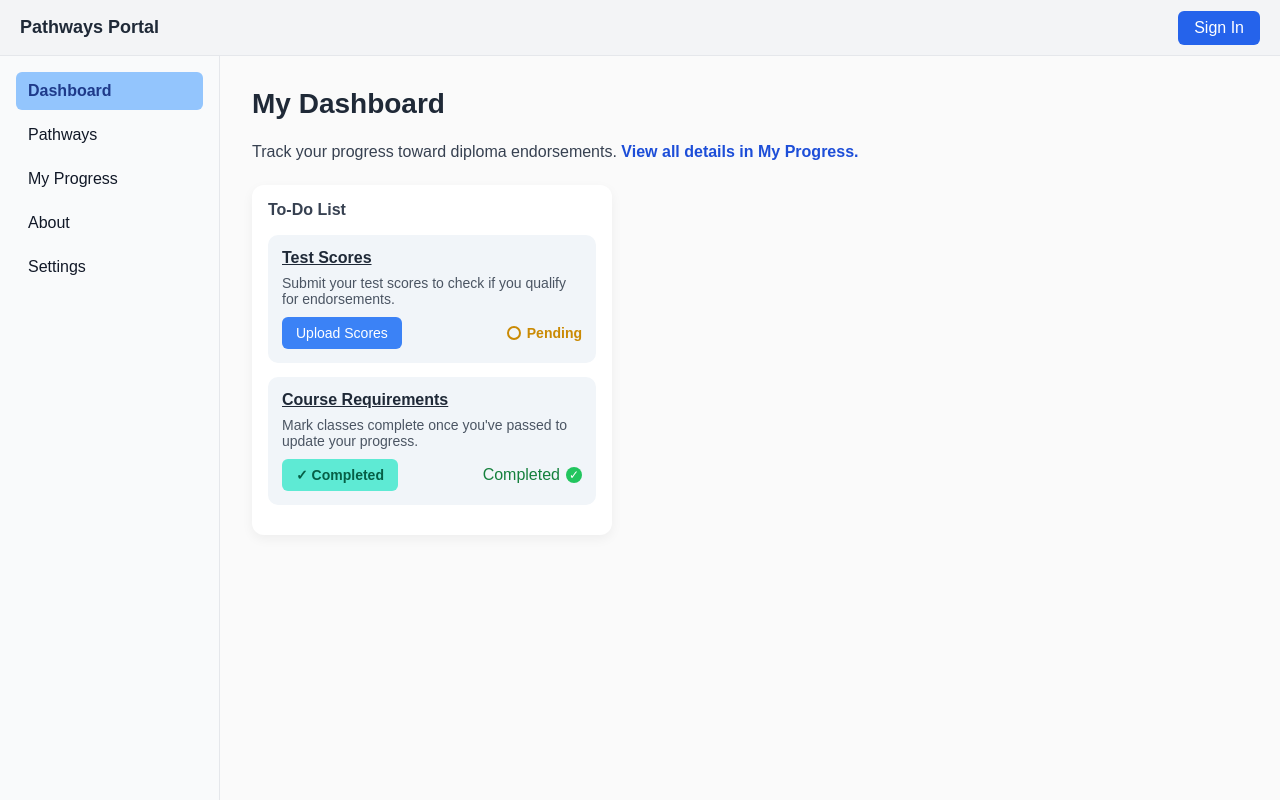
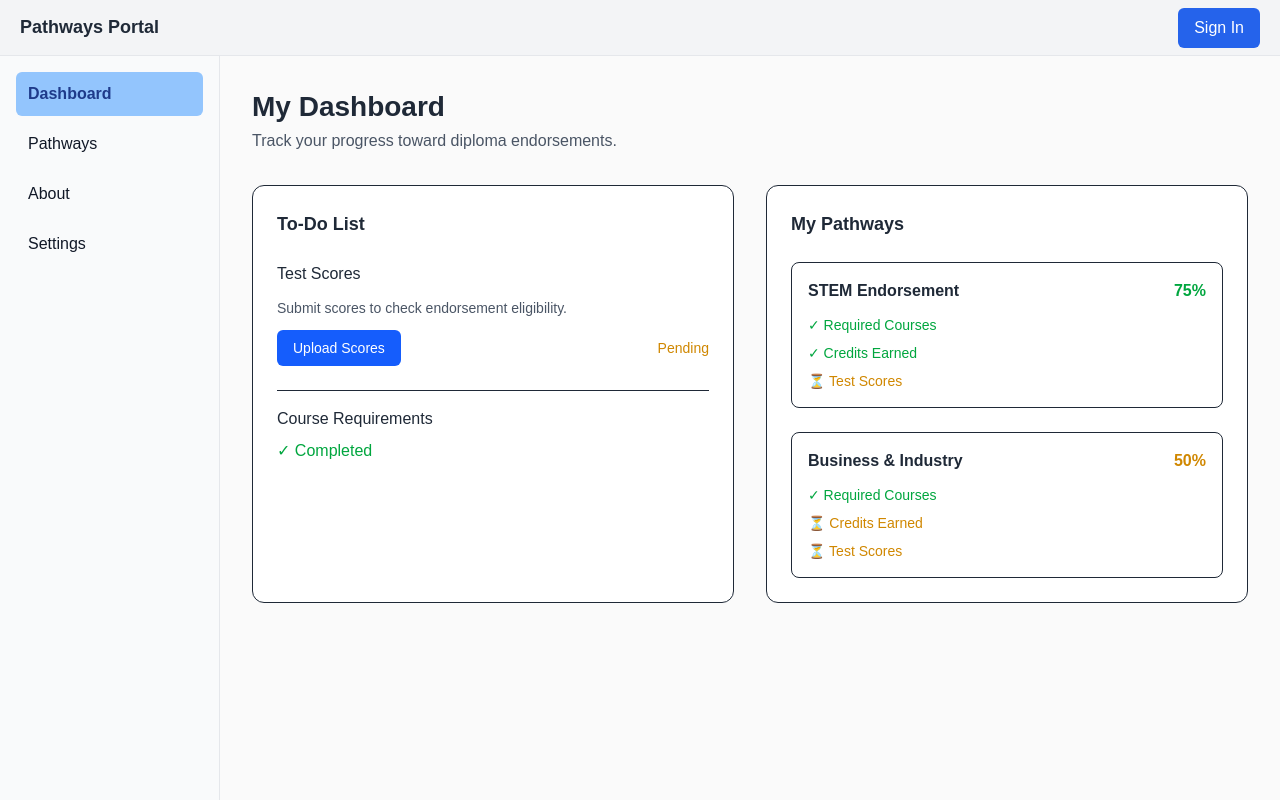
Before and after one commit to NCHS-Software-Engineering/NCHS-pathways-app, a Next.js app in the folder pathways-app/: page /dashboard in a window 1280 px wide. Built offline with nearby package versions, Linux system fonts and the light colour scheme.

Commit message:
Change dashboard layout to side by side

```diff
--- a/pathways-app/app/dashboard/page.tsx
+++ b/pathways-app/app/dashboard/page.tsx
@@ -1,67 +1,175 @@
+"use client";
+
+import { useState } from "react";
 import Link from "next/link";
+export default function DashboardPage() {
+  const [showModal, setShowModal] = useState(false);
+  const [pathway, setPathway] = useState("");
 
-export default function DashboardPage() {
+  function openPathway(name) {
+    setPathway(name);
+    setShowModal(true);
+  }
+
   return (
     <>
+      {/* Header */}
       <header>
         <h1>Pathways Portal</h1>
         <Link href="/signin">Sign In</Link>
       </header>
 
       <div className="container">
+        {/* Sidebar */}
         <aside>
           <nav>
             <Link className="active" href="/dashboard">Dashboard</Link>
             <Link href="/pathways">Pathways</Link>
-            <Link href="/progress">My Progress</Link>
             <Link href="/about">About</Link>
             <Link href="/settings">Settings</Link>
           </nav>
         </aside>
 
-        <main>
-          <h2>My Dashboard</h2>
-
-          <div className="subtitle">
-            Track your progress toward diploma endorsements.{" "}
-            <Link href="/progress">View all details in My Progress.</Link>
+        <main className="flex-1 p-8 space-y-8">
+          <div>
+            <h2 className="text-2xl font-semibold">My Dashboard</h2>
+            <p className="text-gray-600 mt-1">
+              Track your progress toward diploma endorsements.
+            </p>
           </div>
 
-          <div className="card">
-            <h3>To-Do List</h3>
+          {/* ===== GRID ===== */}
+          <div className="grid grid-cols-1 lg:grid-cols-2 gap-8">
+            {/* ===== TO-DO ===== */}
+            <div className="bg-white rounded-xl border p-6 space-y-6">
+              <h3 className="font-semibold text-lg">To-Do List</h3>
 
-            <div className="section">
-              <div className="section-title">Test Scores</div>
-              <p>
-                Submit your test scores to check if you qualify for endorsements.
-              </p>
-              <div className="row">
-                <Link className="btn btn-blue" href="/upload-scores">
-                  Upload Scores
-                </Link>
-                <div className="status">Pending</div>
+              <div className="space-y-3">
+                <p className="font-medium">Test Scores</p>
+                <p className="text-sm text-gray-600">
+                  Submit scores to check endorsement eligibility.
+                </p>
+                <div className="flex items-center justify-between">
+                  <Link
+                    href="/upload-scores"
+                    className="px-4 py-2 rounded-md bg-blue-600 text-white text-sm"
+                  >
+                    Upload Scores
+                  </Link>
+                  <span className="text-sm font-medium text-yellow-600">
+                    Pending
+                  </span>
+                </div>
               </div>
-            </div>
 
-            <div className="section">
-              <div className="section-title">Course Requirements</div>
-              <p>
-                Mark classes complete once you've passed to update your progress.
-              </p>
-              <div className="row">
-                <Link className="btn btn-green" href="/course-requirements">
+              <div className="pt-4 border-t space-y-2">
+                <p className="font-medium">Course Requirements</p>
+                <div className="flex items-center text-green-600 font-medium">
                   ✓ Completed
-                </Link>
-                <div className="row complete">
-                  Completed
-                  <div className="check">✓</div>
                 </div>
               </div>
             </div>
 
+            {/* ===== PATHWAYS ===== */}
+            <div className="bg-white rounded-xl border p-6 space-y-6">
+              <h3 className="font-semibold text-lg">My Pathways</h3>
+
+              {/* Pathway Card */}
+              <div
+                onClick={() => {
+                  setPathway("STEM Endorsement");
+                  setShowModal(true);
+                }}
+                className="cursor-pointer rounded-lg border p-4 hover:bg-gray-50 transition"
+              >
+                <div className="flex justify-between items-center mb-3">
+                  <h4 className="font-semibold">STEM Endorsement</h4>
+                  <span className="text-green-600 font-semibold">75%</span>
+                </div>
+
+                <ul className="space-y-2 text-sm">
+                  <li className="flex items-center gap-2 text-green-600">
+                    ✓ Required Courses
+                  </li>
+                  <li className="flex items-center gap-2 text-green-600">
+                    ✓ Credits Earned
+                  </li>
+                  <li className="flex items-center gap-2 text-yellow-600">
+                    ⏳ Test Scores
+                  </li>
+                </ul>
+              </div>
+
+              {/* Pathway Card */}
+              <div
+                onClick={() => {
+                  setPathway("Business & Industry");
+                  setShowModal(true);
+                }}
+                className="cursor-pointer rounded-lg border p-4 hover:bg-gray-50 transition"
+              >
+                <div className="flex justify-between items-center mb-3">
+                  <h4 className="font-semibold">Business & Industry</h4>
+                  <span className="text-yellow-600 font-semibold">50%</span>
+                </div>
+
+                <ul className="space-y-2 text-sm">
+                  <li className="flex items-center gap-2 text-green-600">
+                    ✓ Required Courses
+                  </li>
+                  <li className="flex items-center gap-2 text-yellow-600">
+                    ⏳ Credits Earned
+                  </li>
+                  <li className="flex items-center gap-2 text-yellow-600">
+                    ⏳ Test Scores
+                  </li>
+                </ul>
+              </div>
+            </div>
           </div>
         </main>
       </div>
+
+      {/* ===== MODAL ===== */}
+      {showModal && (
+        <div
+          className="fixed inset-0 bg-black/50 flex items-center justify-center"
+          onClick={() => setShowModal(false)}
+        >
+          <div
+            onClick={(e) => e.stopPropagation()}
+            className="bg-white rounded-xl p-6 w-full max-w-lg space-y-4"
+          >
+            <div className="flex justify-between items-center">
+              <h2 className="text-xl font-semibold">{pathway} Progress</h2>
+              <button
+                onClick={() => setShowModal(false)}
+                className="text-gray-500 hover:text-gray-800"
+              >
+                ✕
+              </button>
+            </div>
+
+            <p><strong>Credits:</strong> 18 / 24</p>
+            <p><strong>Courses:</strong> Completed</p>
+            <p><strong>Test Scores:</strong> Pending</p>
+
+            <div className="w-full bg-gray-200 h-2 rounded-full">
+              <div className="bg-green-500 h-2 rounded-full w-3/4" />
+            </div>
+
+            <Link
+              href="/upload-scores"
+              className="inline-block mt-4 px-4 py-2 rounded-md bg-blue-600 text-white text-sm"
+            >
+              Upload Missing Scores
+            </Link>
+          </div>
+        </div>
+      )}
+
+      {/* ===== PROGRESS MODAL ===== */ }
+
     </>
   );
 }
--- a/pathways-app/app/globals.css
+++ b/pathways-app/app/globals.css
@@ -1,3 +1,5 @@
+
+@import "tailwindcss";
 * {
   box-sizing: border-box;
   font-family: Arial, Helvetica, sans-serif;
@@ -245,3 +247,52 @@ footer {
   color: #374151;
   font-size: 14px;
 }
+.pathway {
+  display: block;
+  width: 100%;
+  padding: 12px;
+  margin-top: 8px;
+  background: #f3f4f6;
+  border-radius: 8px;
+  text-align: left;
+  cursor: pointer;
+}
+
+.modal-overlay {
+  position: fixed;
+  inset: 0;
+  background: rgba(0,0,0,0.5);
+  display: flex;
+  align-items: center;
+  justify-content: center;
+}
+
+.modal {
+  background: white;
+  padding: 24px;
+  width: 600px;
+  max-width: 90%;
+  border-radius: 12px;
+}
+
+.close {
+  float: right;
+  border: none;
+  background: none;
+  font-size: 18px;
+  cursor: pointer;
+}
+
+.progress-bar {
+  height: 10px;
+  background: #e5e7eb;
+  border-radius: 999px;
+  margin: 12px 0;
+}
+
+.progress-fill {
+  width: 75%;
+  height: 100%;
+  background: #22c55e;
+  border-radius: 999px;
+}
--- a/pathways-app/app/page.tsx
+++ b/pathways-app/app/page.tsx
@@ -1,67 +1,8 @@
+"use client";
+import { useState } from "react";
 import Link from "next/link";
+import { redirect } from 'next/navigation';
+export default async function Page({ params }) {
 
-export default function DashboardPage() {
-  return (
-    <>
-      <header>
-        <h1>Pathways Portal</h1>
-        <Link href="/signin">Sign In</Link>
-      </header>
-
-      <div className="container">
-        <aside>
-          <nav>
-            <Link className="active" href="/dashboard">Dashboard</Link>
-            <Link href="/pathways">Pathways</Link>
-            <Link href="/progress">My Progress</Link>
-            <Link href="/about">About</Link>
-            <Link href="/settings">Settings</Link>
-          </nav>
-        </aside>
-
-        <main>
-          <h2>My Dashboard</h2>
-
-          <div className="subtitle">
-            Track your progress toward diploma endorsements.{" "}
-            <Link href="/progress">View all details in My Progress.</Link>
-          </div>
-
-          <div className="card">
-            <h3>To-Do List</h3>
-
-            <div className="section">
-              <div className="section-title">Test Scores</div>
-              <p>
-                Submit your test scores to check if you qualify for endorsements.
-              </p>
-              <div className="row">
-                <Link className="btn btn-blue" href="/upload-scores">
-                  Upload Scores
-                </Link>
-                <div className="status">Pending</div>
-              </div>
-            </div>
-
-            <div className="section">
-              <div className="section-title">Course Requirements</div>
-              <p>
-                Mark classes complete once you've passed to update your progress.
-              </p>
-              <div className="row">
-                <Link className="btn btn-green" href="/course-requirements">
-                  ✓ Completed
-                </Link>
-                <div className="row complete">
-                  Completed
-                  <div className="check">✓</div>
-                </div>
-              </div>
-            </div>
-
-          </div>
-        </main>
-      </div>
-    </>
-  );
+  redirect('/dashboard');
 }
```
